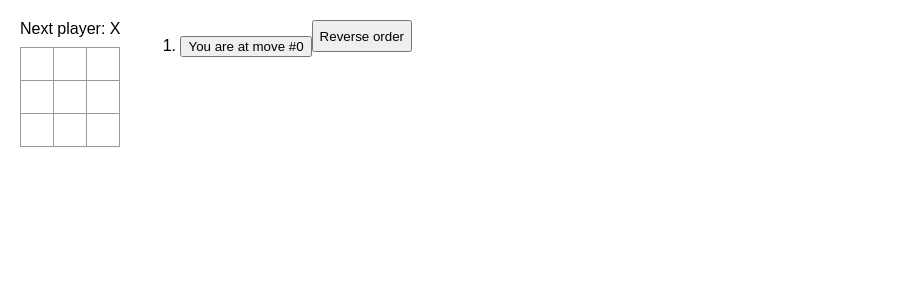
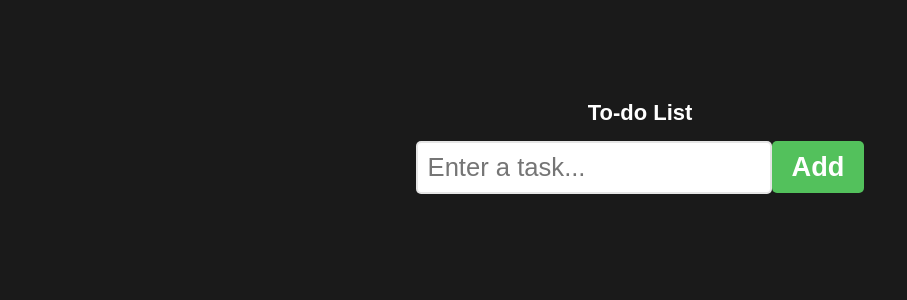
Before and after one commit to anishsharma21/vite-react-practice, a React (Vite) app: page / in a window 1280 px wide. Shown: the top 300 px of the page, without its empty margins (0-907 px from the left). Built offline with nearby package versions, Linux system fonts and the light colour scheme.

Commit message:
Created a todo app - absolute classic. Just practicing, getting use to building with ReactJS. Good small project and learnt a good amount, especially about input fields.

```diff
--- a/index.html
+++ b/index.html
@@ -3,7 +3,7 @@
   <head>
     <meta charset="UTF-8" />
     <meta name="viewport" content="width=device-width, initial-scale=1.0" />
-    <title>Vite + React</title>
+    <title>Practice</title>
   </head>
   <body>
     <div id="root"></div>
--- a/src/App.jsx
+++ b/src/App.jsx
@@ -1,9 +1,9 @@
-import Game from "./Game";
+import TodoList from "./Components/Todo/TodoList";
 
 function App() {
   return (
     <>
-      <Game />
+      <TodoList />
     </>
   );
 }
--- /dev/null
+++ b/src/Components/Todo/Todo.css
@@ -0,0 +1,70 @@
+body {
+  background-color: hsl(0, 0%, 10%);
+}
+.to-do-list {
+  font-family: Arial, sans-serif;
+  text-align: center;
+  margin-top: 100px;
+}
+h1 {
+  font-size: 4rem;
+  color: white;
+}
+button {
+  font-size: 1.7rem;
+  font-weight: bold;
+  padding: 10px 20px;
+  color: white;
+  border: none;
+  border-radius: 5px;
+  cursor: pointer;
+  transition: background-color 0.5s ease;
+}
+.add-button {
+  background-color: hsl(125, 47%, 54%);
+}
+.add-button:hover {
+  background-color: hsl(125, 47%, 44%);
+}
+.delete-button {
+  background-color: hsl(10, 90%, 50%);
+}
+.delete-button:hover {
+  background-color: hsl(10, 90%, 40%);
+}
+.move-button {
+  background-color: hsl(207, 90%, 64%);
+}
+.move-button:hover {
+  background-color: hsl(207, 90%, 54%);
+}
+input[type="text"] {
+  font-size: 1.6rem;
+  padding: 10px;
+  border: 2px solid hsla(0, 0%, 80%, 0.5);
+  border-radius: 5px;
+  color: hsla(0, 0%, 0%, 0.5);
+}
+ol {
+  padding: 0;
+}
+li {
+  font-size: 2rem;
+  font-weight: bold;
+  padding: 15px;
+  background-color: hsl(0, 0%, 97%);
+  margin-bottom: 10px;
+  border: 3px solid hsla(0, 0%, 85%, 0.75);
+  border-radius: 5px;
+  display: flex;
+  align-items: center;
+}
+.text {
+  flex: 1;
+}
+.delete-button,
+.move-button {
+  padding: 8px 12px;
+  font-size: 1.4rem;
+  margin-left: 10px;
+}
--- /dev/null
+++ b/src/Components/Todo/TodoList.jsx
@@ -0,0 +1,93 @@
+import "./Todo.css";
+import { useState } from "react";
+
+export default function TodoList() {
+  const [tasks, setTasks] = useState([]);
+  const [newTask, setNewTask] = useState("");
+
+  function handleInputChange(event) {
+    setNewTask(event.target.value);
+  }
+
+  function addTask() {
+    if (newTask.trim() !== "") {
+      setTasks([...tasks, newTask.trim()]);
+      setNewTask("");
+    }
+  }
+
+  function handleAddKeyDown(event) {
+    if (event.key == "Enter") {
+      addTask();
+    }
+  }
+
+  function deleteTask(index) {
+    const updatedTasks = tasks.filter((_, i) => i !== index);
+    setTasks(updatedTasks);
+  }
+
+  function moveTaskUp(index) {
+    if (index > 0) {
+      const updatedTasks = [...tasks];
+      [updatedTasks[index - 1], updatedTasks[index]] = [
+        updatedTasks[index],
+        updatedTasks[index - 1],
+      ];
+      setTasks(updatedTasks);
+    }
+  }
+
+  function moveTaskDown(index) {
+    if (index < tasks.length - 1) {
+      const updatedTasks = [...tasks];
+      [updatedTasks[index], updatedTasks[index + 1]] = [
+        updatedTasks[index + 1],
+        updatedTasks[index],
+      ];
+      setTasks(updatedTasks);
+    }
+  }
+
+  return (
+    <>
+      <div className="to-do-list">
+        <h1>To-do List</h1>
+        <div>
+          <input
+            type="text"
+            placeholder="Enter a task..."
+            value={newTask}
+            onChange={handleInputChange}
+            onKeyDown={handleAddKeyDown}
+          />
+          <button className="add-button" onClick={addTask}>
+            Add
+          </button>
+        </div>
+        <ol>
+          {tasks.map((task, index) => (
+            <li key={index}>
+              <span className="to-do-text">{task}</span>
+              <button
+                className="delete-button"
+                onClick={() => deleteTask(index)}
+              >
+                Delete
+              </button>
+              <button className="move-button" onClick={() => moveTaskUp(index)}>
+                ⬆️
+              </button>
+              <button
+                className="move-button"
+                onClick={() => moveTaskDown(index)}
+              >
+                ⬇️
+              </button>
+            </li>
+          ))}
+        </ol>
+      </div>
+    </>
+  );
+}
```
Also changed, not shown: src/Components/Other/Counter.jsx (renamed from src/Counter.jsx), src/Components/Other/Food.jsx (renamed from src/Food.jsx), src/Components/Other/MyButton.jsx (renamed from src/MyButton.jsx), src/Components/Other/Profile.jsx (renamed from src/Profile.jsx), src/Components/TicTacToe/Board.jsx (renamed from src/Board.jsx), src/Components/TicTacToe/Game.jsx (renamed from src/Game.jsx).
